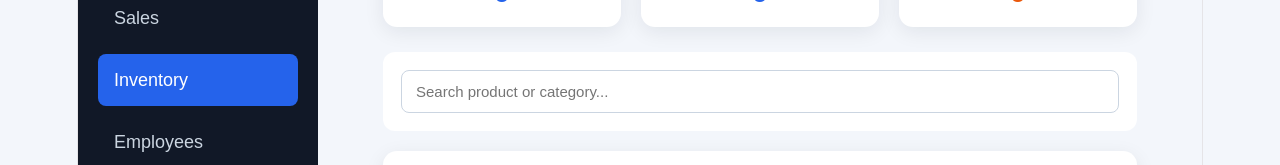
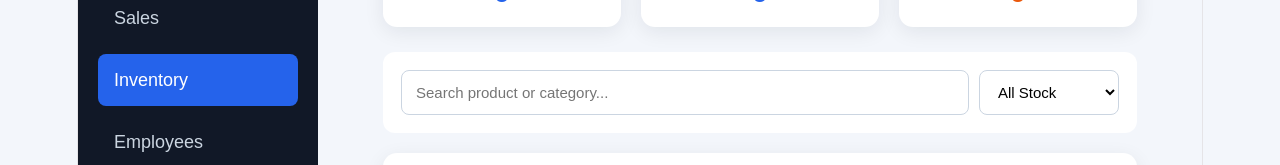
Before and after one commit to kashifmirza11/smart-retail-pos, a React (Vite) app: page / in a window 1280 px wide. Both pictures are taken after a click on the button "Inventory". Shown: the part 224-389 px from the top of the page. Built offline with nearby package versions, Linux system fonts and the light colour scheme.

Commit message:
Add inventory stock status filter

```diff
--- a/src/Inventory.css
+++ b/src/Inventory.css
@@ -223,3 +223,17 @@
 .inventory-search button:hover {
   background: #475569;
 }
+.inventory-search select {
+  min-width: 140px;
+  padding: 12px 14px;
+  border: 1px solid #cbd5e1;
+  border-radius: 8px;
+  background: white;
+  font-size: 15px;
+  cursor: pointer;
+  outline: none;
+}
+
+.inventory-search select:focus {
+  border-color: #2563eb;
+}
--- a/src/Inventory.jsx
+++ b/src/Inventory.jsx
@@ -7,6 +7,7 @@ function Inventory() {
    () => JSON.parse(localStorage.getItem("stockHistory")) || [],
  );
  const [inventorySearch, setInventorySearch] = useState("");
+ const [stockFilter, setStockFilter] = useState("All Stock");
   const totalProducts = products.length;
 
   const totalStock = products.reduce(
@@ -20,10 +21,16 @@ function Inventory() {
   const filteredProducts = products.filter((product) => {
     const searchText = inventorySearch.toLowerCase();
 
-    return (
+    const matchesSearch =
       product.name.toLowerCase().includes(searchText) ||
-      product.category.toLowerCase().includes(searchText)
-    );
+      product.category.toLowerCase().includes(searchText);
+
+    const matchesStock =
+      stockFilter === "All Stock" ||
+      (stockFilter === "Low Stock" && Number(product.stock) <= 5) ||
+      (stockFilter === "In Stock" && Number(product.stock) > 5);
+
+    return matchesSearch && matchesStock;
   });
 const handleClearHistory = () => {
   const confirmed = window.confirm(
@@ -106,7 +113,14 @@ const handleExportHistory = () => {
           value={inventorySearch}
           onChange={(event) => setInventorySearch(event.target.value)}
         />
-
+        <select
+          value={stockFilter}
+          onChange={(event) => setStockFilter(event.target.value)}
+        >
+          <option value="All Stock">All Stock</option>
+          <option value="Low Stock">Low Stock</option>
+          <option value="In Stock">In Stock</option>
+        </select>
         {inventorySearch && (
           <button type="button" onClick={() => setInventorySearch("")}>
             Clear
```
